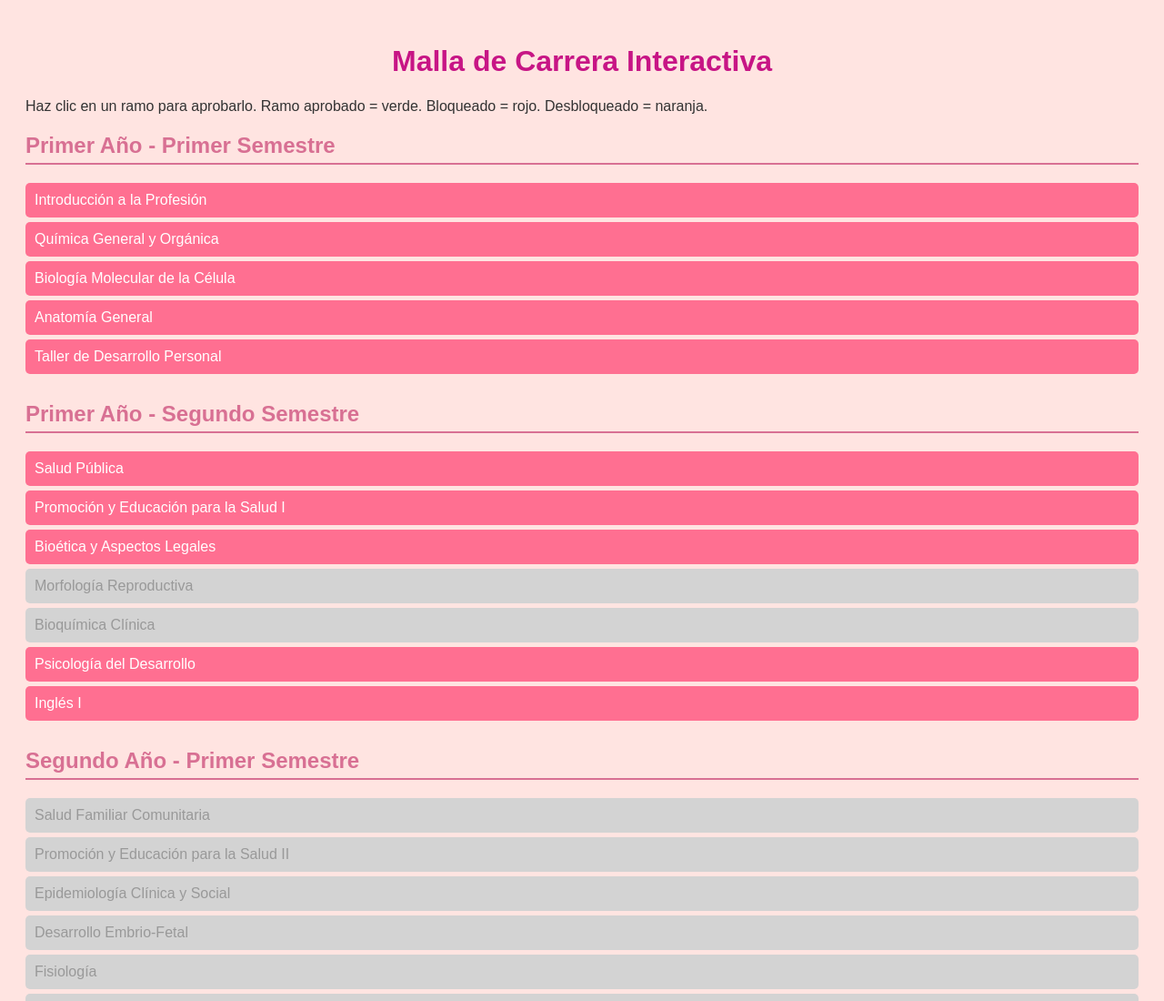
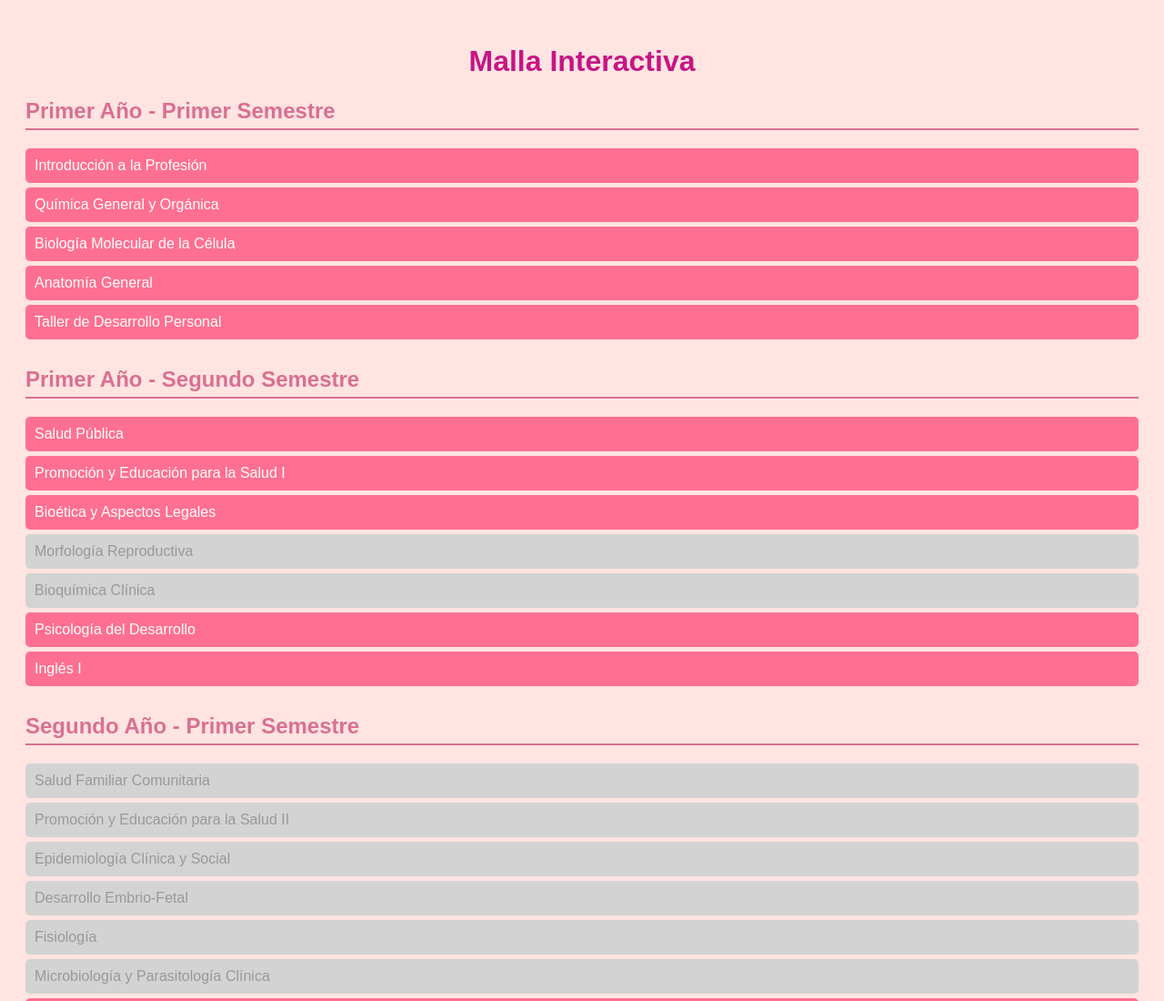
Before and after one commit to domiicc/mallaobs, a plain HTML site: page index.html in a window 1280 px wide. Shown: the top 1100 px of the page at 91% size. Drawn offline with Linux system fonts and the light colour scheme.

Commit message:
Update index.html

```diff
--- a/index.html
+++ b/index.html
@@ -1,16 +1,14 @@
 <!DOCTYPE html>
 <html lang="es">
 <head>
-<meta charset="UTF-8" />
-<meta name="viewport" content="width=device-width, initial-scale=1" />
-<title>Malla de Carrera Interactiva</title>
-<link rel="stylesheet" href="styles.css" />
+    <meta charset="UTF-8" />
+    <meta name="viewport" content="width=device-width, initial-scale=1" />
+    <title>Malla Interactiva</title>
+    <link rel="stylesheet" href="styles.css" />
 </head>
 <body>
-  <h1>Malla de Carrera Interactiva</h1>
-  <p>Haz clic en un ramo para aprobarlo. Ramo aprobado = verde. Bloqueado = rojo. Desbloqueado = naranja.</p>
-  <div id="malla-container"></div>
-
-  <script src="script.js"></script>
+    <h1>Malla Interactiva</h1>
+    <div id="malla-container"></div>
+    <script src="script.js"></script>
 </body>
 </html>
```
